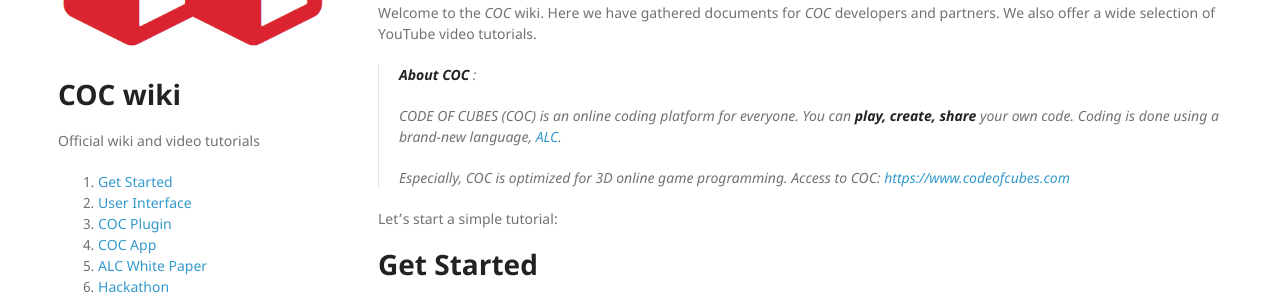
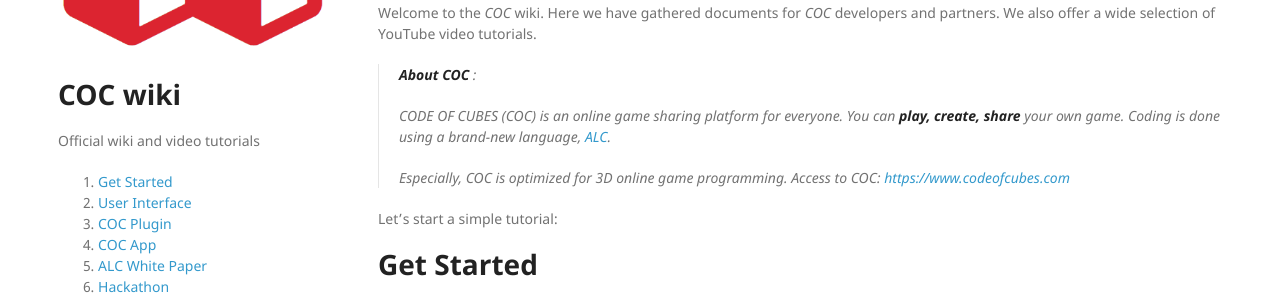
Before and after one commit to daisykim/daisykim.github.io, a Jekyll site: the page built from index.md, in a window 1280 px wide and 900 px high. Shown: the part 254-554 px from the top of the window. Built offline with Jekyll 4.4.1, drawn with Linux system fonts in a browser that asks for light colours; nearby versions of some CDN libraries.

Commit message:
Update index

```diff
--- a/index.md
+++ b/index.md
@@ -9,8 +9,8 @@ We also offer a wide selection of YouTube video tutorials.
 
 > **About _COC_** :
 >
-> CODE OF CUBES (COC) is an online coding platform for everyone.
-> You can **play, create, share** your own code.
+> CODE OF CUBES (COC) is an online game sharing platform for everyone.
+> You can **play, create, share** your own game.
 > Coding is done using a brand-new language, [_ALC_](p/alc-1.0-white-paper).
 >
 > Especially, _COC_ is optimized for 3D online game programming.
```
